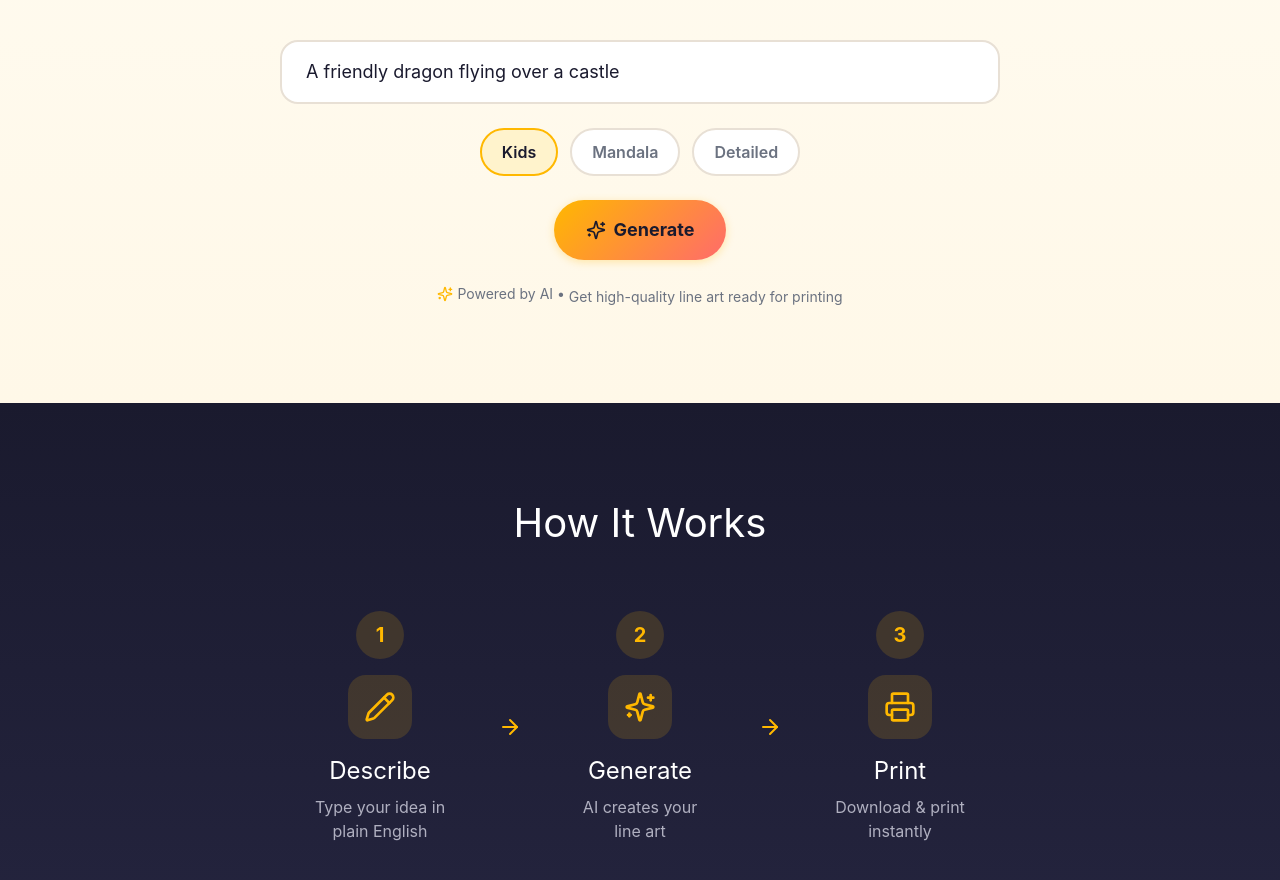
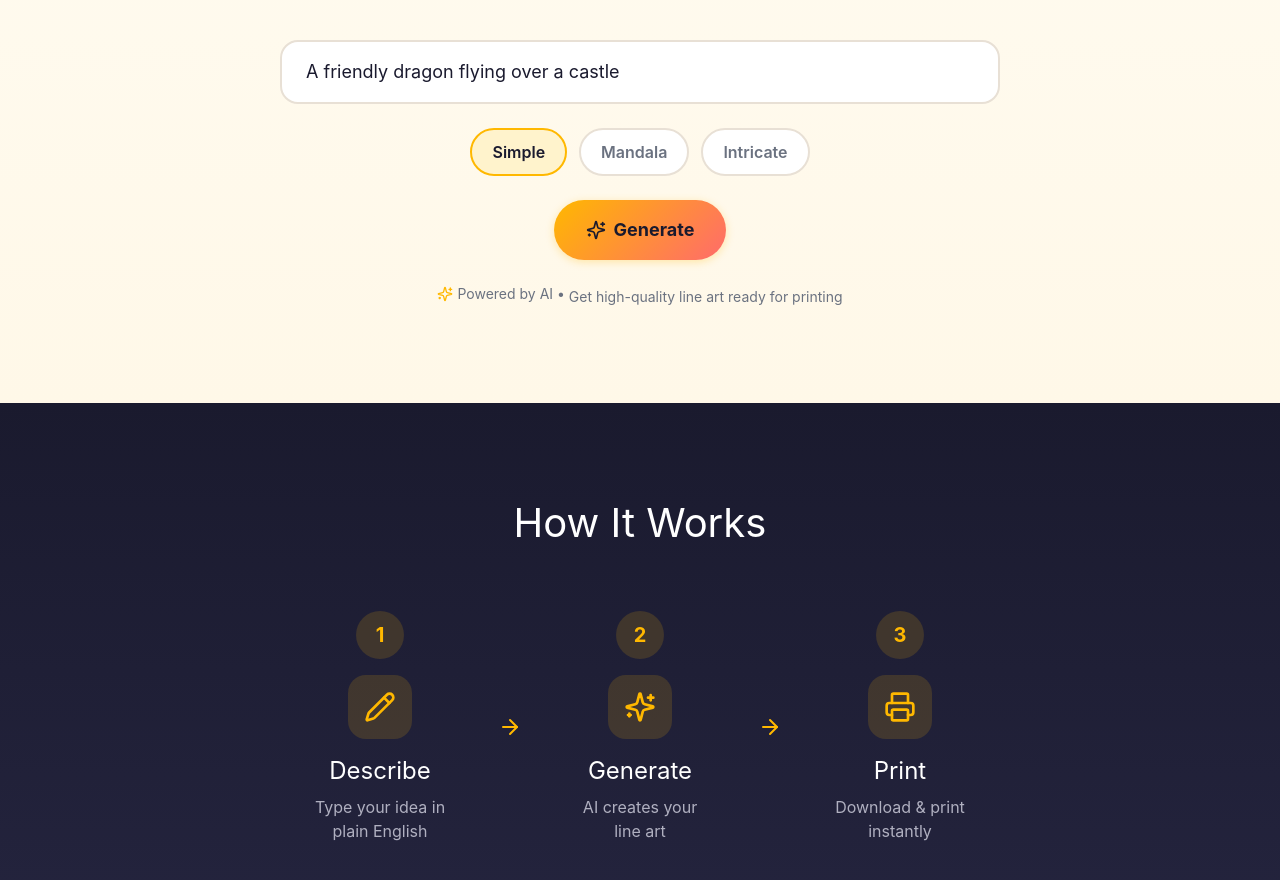
Before and after one commit to rinbs1120/pixcraftx, a Next.js app: page / in a window 1280 px wide. Shown: the part 880-1760 px from the top of the page. Built offline with nearby package versions, Linux system fonts and the light colour scheme; no server answers; a web font is replaced by a local one.

Commit message:
feat: update style names to Simple/Mandala/Intricate

```diff
--- a/src/components/sections/try-it-now.tsx
+++ b/src/components/sections/try-it-now.tsx
@@ -7,13 +7,12 @@ import { useRouter } from 'next/navigation';
 import { useAuth, SignIn } from '@clerk/nextjs';
 
 const styles = [
-  { id: 'kids', label: 'Kids', description: 'Bold lines, simple shapes' },
+  { id: 'simple', label: 'Simple', description: 'Bold outlines, big areas' },
   { id: 'mandala', label: 'Mandala', description: 'Symmetrical patterns' },
-  { id: 'detailed', label: 'Detailed', description: 'Fine details, realistic' },
+  { id: 'intricate', label: 'Intricate', description: 'Fine details, rich scenes' },
 ];
 
-// Kids style result SVG
-const KidsResultSVG = () => (
+const SimpleResultSVG = () => (
   <svg viewBox="0 0 360 480" fill="none" className="w-full h-full">
     <rect width="360" height="480" fill="#FFFDF5"/>
     <circle cx="180" cy="180" r="80" stroke="currentColor" strokeWidth="3" fill="none"/>
@@ -27,11 +26,9 @@ const KidsResultSVG = () => (
     <circle cx="200" cy="400" r="15" stroke="currentColor" strokeWidth="2" fill="none"/>
     <path d="M60 80 L65 60 L70 80 L85 85 L70 90 L65 110 L60 90 L45 85 Z" stroke="currentColor" strokeWidth="2" fill="none"/>
     <circle cx="300" cy="120" r="25" stroke="currentColor" strokeWidth="2" fill="none"/>
-    <path d="M295 110 L305 110 M295 130 L305 130" stroke="currentColor" strokeWidth="1.5"/>
   </svg>
 );
 
-// Mandala style result SVG
 const MandalaResultSVG = () => (
   <svg viewBox="0 0 360 480" fill="none" className="w-full h-full">
     <rect width="360" height="480" fill="#FFFDF5"/>
@@ -44,19 +41,10 @@ const MandalaResultSVG = () => (
     <circle cx="180" cy="240" r="60" stroke="currentColor" strokeWidth="2" fill="none"/>
     <circle cx="180" cy="240" r="90" stroke="currentColor" strokeWidth="1.5" fill="none"/>
     <circle cx="180" cy="240" r="120" stroke="currentColor" strokeWidth="1.5" fill="none"/>
-    <circle cx="180" cy="120" r="8" stroke="currentColor" strokeWidth="1.5" fill="none"/>
-    <circle cx="180" cy="360" r="8" stroke="currentColor" strokeWidth="1.5" fill="none"/>
-    <circle cx="60" cy="240" r="8" stroke="currentColor" strokeWidth="1.5" fill="none"/>
-    <circle cx="300" cy="240" r="8" stroke="currentColor" strokeWidth="1.5" fill="none"/>
-    <circle cx="90" cy="150" r="8" stroke="currentColor" strokeWidth="1.5" fill="none"/>
-    <circle cx="270" cy="330" r="8" stroke="currentColor" strokeWidth="1.5" fill="none"/>
-    <circle cx="270" cy="150" r="8" stroke="currentColor" strokeWidth="1.5" fill="none"/>
-    <circle cx="90" cy="330" r="8" stroke="currentColor" strokeWidth="1.5" fill="none"/>
   </svg>
 );
 
-// Detailed style result SVG
-const DetailedResultSVG = () => (
+const IntricateResultSVG = () => (
   <svg viewBox="0 0 360 480" fill="none" className="w-full h-full">
     <rect width="360" height="480" fill="#FFFDF5"/>
     <rect x="100" y="180" width="160" height="160" stroke="currentColor" strokeWidth="2" fill="none"/>
@@ -66,21 +54,15 @@ const DetailedResultSVG = () => (
     <path d="M240 130 L265 90 L290 130" stroke="currentColor" strokeWidth="2" fill="none"/>
     <rect x="150" y="100" width="60" height="80" stroke="currentColor" strokeWidth="2" fill="none"/>
     <path d="M150 100 L180 60 L210 100" stroke="currentColor" strokeWidth="2" fill="none"/>
-    <path d="M160 340 L160 300 A20 20 0 0 1 200 300 L200 340" stroke="currentColor" strokeWidth="2" fill="none"/>
-    <rect x="120" y="210" width="20" height="30" rx="10" stroke="currentColor" strokeWidth="1.5" fill="none"/>
-    <rect x="220" y="210" width="20" height="30" rx="10" stroke="currentColor" strokeWidth="1.5" fill="none"/>
-    <line x1="180" y1="60" x2="180" y2="35" stroke="currentColor" strokeWidth="1.5"/>
-    <path d="M180 35 L200 42 L180 49" stroke="currentColor" strokeWidth="1.5" fill="none"/>
     <path d="M30 340 L330 340" stroke="currentColor" strokeWidth="1.5"/>
     <path d="M60 60 C60 50, 70 40, 85 45 C90 35, 105 35, 110 45 C120 40, 130 50, 125 60" stroke="currentColor" strokeWidth="1.5" fill="none"/>
-    <path d="M240 70 C240 60, 250 50, 265 55 C270 45, 285 45, 290 55 C300 50, 310 60, 305 70" stroke="currentColor" strokeWidth="1.5" fill="none"/>
   </svg>
 );
 
 export function TryItNow() {
   const { isSignedIn, isLoaded } = useAuth();
   const router = useRouter();
-  const [selectedStyle, setSelectedStyle] = useState('kids');
+  const [selectedStyle, setSelectedStyle] = useState('simple');
   const [prompt, setPrompt] = useState('A friendly dragon flying over a castle');
   const [isGenerating, setIsGenerating] = useState(false);
   const [showResult, setShowResult] = useState(false);
@@ -88,13 +70,10 @@ export function TryItNow() {
 
   const handleGenerate = () => {
     if (!isLoaded) return;
-
     if (!isSignedIn) {
       setShowSignIn(true);
       return;
     }
-
-    // 跳转到生成页，预填prompt和style
     router.push(`/generate?p=${encodeURIComponent(prompt)}&s=${selectedStyle}`);
   };
 
@@ -107,126 +86,48 @@ export function TryItNow() {
   };
 
   return (
-    <section
-      id="try-it"
-      className="py-16 md:py-24"
-      style={{ background: 'linear-gradient(180deg, #FFFBF0 0%, #FFF8E8 100%)' }}
-    >
+    <section id="try-it" className="py-16 md:py-24" style={{ background: 'linear-gradient(180deg, #FFFBF0 0%, #FFF8E8 100%)' }}>
       <div className="container mx-auto px-4 md:px-6 max-w-3xl">
         <div className="text-center mb-10">
-          <h2 className="font-display text-3xl md:text-4xl text-foreground mb-4">
-            Try It Now
-          </h2>
-          <p className="text-muted-foreground">
-            Describe what you want to color, choose a style, and generate!
-          </p>
+          <h2 className="font-display text-3xl md:text-4xl text-foreground mb-4">Try It Now</h2>
+          <p className="text-muted-foreground">Describe what you want to color, choose a style, and generate!</p>
         </div>
-
-        {/* Input Area */}
         <div className="space-y-6">
-          {/* Prompt Input */}
           <div className="relative">
-            <input
-              type="text"
-              placeholder="A cute dinosaur eating ice cream..."
-              value={prompt}
-              onChange={(e) => setPrompt(e.target.value)}
-              className="w-full px-6 py-4 text-lg rounded-2xl border-2 border-[#E8E0D5] bg-white focus:outline-none focus:border-[#FFB800] focus:ring-4 focus:ring-[#FFB800]/20 transition-all text-foreground placeholder:text-muted-foreground"
-            />
+            <input type="text" placeholder="A cute dinosaur eating ice cream..." value={prompt} onChange={(e) => setPrompt(e.target.value)} className="w-full px-6 py-4 text-lg rounded-2xl border-2 border-[#E8E0D5] bg-white focus:outline-none focus:border-[#FFB800] focus:ring-4 focus:ring-[#FFB800]/20 transition-all text-foreground placeholder:text-muted-foreground" />
           </div>
-
-          {/* Style Selection */}
           <div className="flex flex-wrap justify-center gap-3">
             {styles.map((style) => (
-              <button
-                key={style.id}
-                onClick={() => setSelectedStyle(style.id)}
-                className={`px-5 py-2.5 rounded-full font-semibold transition-all ${
-                  selectedStyle === style.id
-                    ? 'border-2 border-[#FFB800] bg-[#FFF3CC] text-foreground'
-                    : 'border-2 border-[#E8E0D5] bg-white text-muted-foreground hover:border-[#FFB800]/50'
-                }`}
-              >
+              <button key={style.id} onClick={() => setSelectedStyle(style.id)} className={`px-5 py-2.5 rounded-full font-semibold transition-all ${selectedStyle === style.id ? 'border-2 border-[#FFB800] bg-[#FFF3CC] text-foreground' : 'border-2 border-[#E8E0D5] bg-white text-muted-foreground hover:border-[#FFB800]/50'}`}>
                 {style.label}
               </button>
             ))}
           </div>
-
-          {/* Generate Button */}
           <div className="flex justify-center">
-            <button
-              onClick={handleGenerate}
-              disabled={isGenerating || !prompt.trim()}
-              className="inline-flex items-center justify-center gap-2 px-8 py-4 font-bold text-lg rounded-full transition-all hover:-translate-y-1 disabled:opacity-50 disabled:cursor-not-allowed text-[#1A1A2E]"
-              style={{ background: 'linear-gradient(135deg, #FFB800 0%, #FF6B6B 100%)', boxShadow: '0 2px 8px rgba(255,184,0,0.3)' }}
-            >
-              {isGenerating ? (
-                <>
-                  <Loader2 className="w-5 h-5 animate-spin" />
-                  Generating...
-                </>
-              ) : (
-                <>
-                  <Sparkles className="w-5 h-5" />
-                  Generate
-                </>
-              )}
+            <button onClick={handleGenerate} disabled={isGenerating || !prompt.trim()} className="inline-flex items-center justify-center gap-2 px-8 py-4 font-bold text-lg rounded-full transition-all hover:-translate-y-1 disabled:opacity-50 disabled:cursor-not-allowed text-[#1A1A2E]" style={{ background: 'linear-gradient(135deg, #FFB800 0%, #FF6B6B 100%)', boxShadow: '0 2px 8px rgba(255,184,0,0.3)' }}>
+              {isGenerating ? (<><Loader2 className="w-5 h-5 animate-spin" />Generating...</>) : (<><Sparkles className="w-5 h-5" />Generate</>)}
             </button>
           </div>
-
-          {/* Demo Result Preview (for landing page demo) */}
           {showResult && (
-            <div
-              className="mt-8 p-6 rounded-3xl bg-white animate-in fade-in duration-500"
-              style={{ boxShadow: '0 8px 24px rgba(26,26,46,0.12)' }}
-            >
+            <div className="mt-8 p-6 rounded-3xl bg-white animate-in fade-in duration-500" style={{ boxShadow: '0 8px 24px rgba(26,26,46,0.12)' }}>
               <div className="text-[#1A1A2E]">
-                {selectedStyle === 'kids' && <KidsResultSVG />}
+                {selectedStyle === 'simple' && <SimpleResultSVG />}
                 {selectedStyle === 'mandala' && <MandalaResultSVG />}
-                {selectedStyle === 'detailed' && <DetailedResultSVG />}
+                {selectedStyle === 'intricate' && <IntricateResultSVG />}
               </div>
-
-              {/* Action Buttons */}
               <div className="flex justify-center gap-4 mt-6">
-                <button
-                  onClick={handleDemoGenerate}
-                  className="inline-flex items-center gap-2 px-5 py-2.5 rounded-full border-2 border-[#E8E0D5] bg-white text-muted-foreground hover:border-[#FFB800] hover:text-[#FFB800] transition-all"
-                >
-                  <RefreshCw className="w-4 h-4" />
-                  Regenerate
-                </button>
-                <Link
-                  href="/generate"
-                  className="inline-flex items-center gap-2 px-5 py-2.5 rounded-full bg-[#1A1A2E] text-white hover:bg-[#1A1A2E]/90 transition-all"
-                >
-                  <Download className="w-4 h-4" />
-                  Download PNG
-                </Link>
+                <button onClick={handleDemoGenerate} className="inline-flex items-center gap-2 px-5 py-2.5 rounded-full border-2 border-[#E8E0D5] bg-white text-muted-foreground hover:border-[#FFB800] hover:text-[#FFB800] transition-all"><RefreshCw className="w-4 h-4" />Regenerate</button>
+                <Link href="/generate" className="inline-flex items-center gap-2 px-5 py-2.5 rounded-full bg-[#1A1A2E] text-white hover:bg-[#1A1A2E]/90 transition-all"><Download className="w-4 h-4" />Download PNG</Link>
               </div>
             </div>
           )}
-
-          {/* Helper Text */}
-          <p className="text-center text-sm text-muted-foreground">
-            <span className="inline-flex items-center gap-1">
-              <Sparkles className="w-4 h-4 text-[#FFB800]" />
-              Powered by AI •
-            </span>
-            {' '}Get high-quality line art ready for printing
-          </p>
+          <p className="text-center text-sm text-muted-foreground"><span className="inline-flex items-center gap-1"><Sparkles className="w-4 h-4 text-[#FFB800]" />Powered by AI •</span>{' '}Get high-quality line art ready for printing</p>
         </div>
       </div>
-
-      {/* Sign In Modal */}
       {showSignIn && (
         <div className="fixed inset-0 bg-black/50 flex items-center justify-center z-50">
           <div className="bg-white rounded-2xl p-6 max-w-md w-full mx-4 relative">
-            <button
-              onClick={() => setShowSignIn(false)}
-              className="absolute top-4 right-4 text-muted-foreground hover:text-foreground text-xl"
-            >
-              ✕
-            </button>
+            <button onClick={() => setShowSignIn(false)} className="absolute top-4 right-4 text-muted-foreground hover:text-foreground text-xl">✕</button>
             <h3 className="font-display text-xl mb-4 text-center text-foreground">Sign in to Generate</h3>
             <SignIn routing="hash" />
           </div>
```
